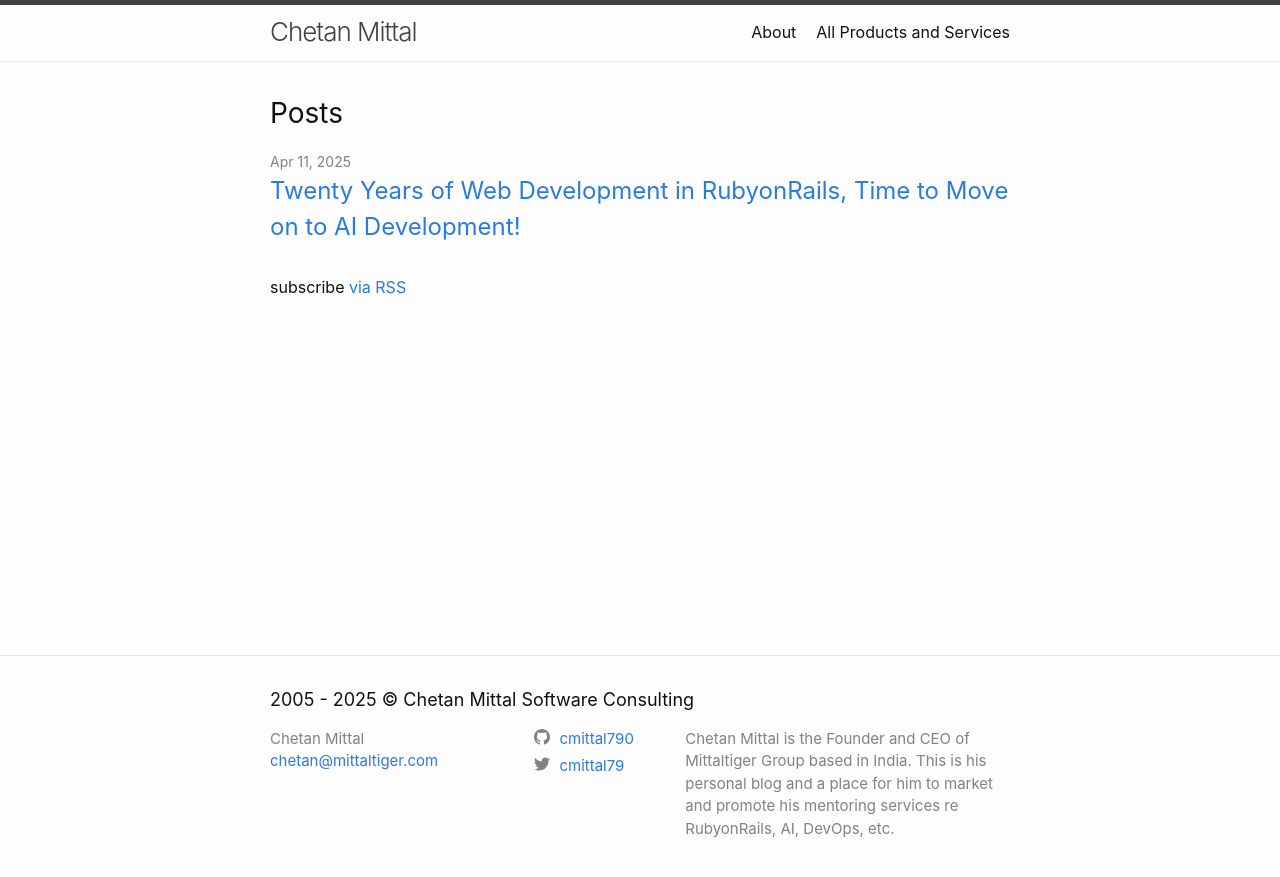
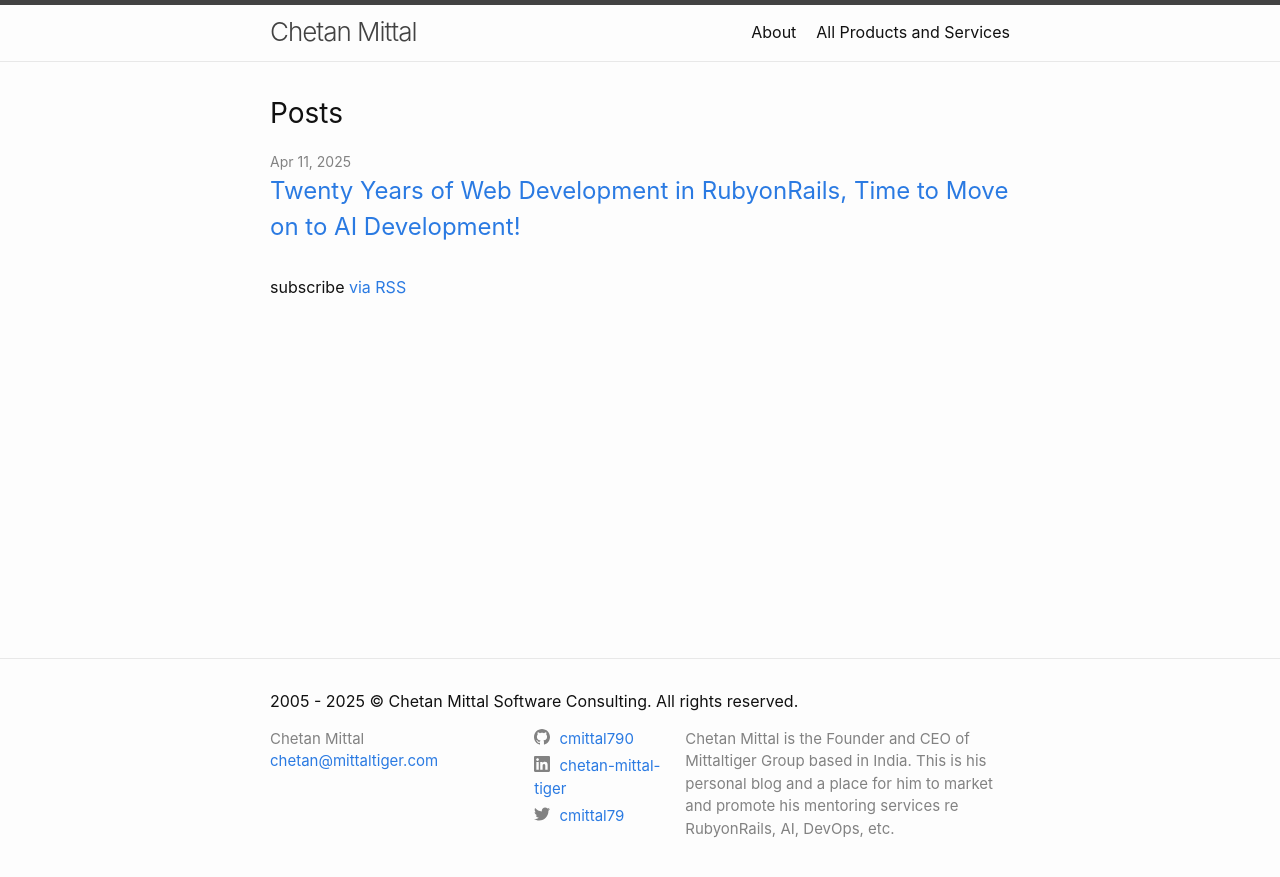
Before and after one commit to cmittal790/cmittal790.github.io, a Jekyll site: the page built from index.markdown, in a window 1280 px wide. Shown: the top 877 px of the page. Built offline with Jekyll 4.4.1, drawn with Linux system fonts in a browser that asks for light colours.

Commit message:
updated footer

```diff
--- a/_config.yml
+++ b/_config.yml
@@ -27,6 +27,7 @@ baseurl: "" # the subpath of your site, e.g. /blog
 url: "" # the base hostname & protocol for your site, e.g. http://example.com
 twitter_username: cmittal79
 github_username:  cmittal790
+linkedin_username: chetan-mittal-tiger
 
 # Build settings
 theme: minima
--- a/_includes/footer.html
+++ b/_includes/footer.html
@@ -2,7 +2,7 @@
   <data class="u-url" href="{{ "/" | relative_url }}"></data>
 
   <div class="wrapper">
-    <h2 class="footer-heading">2005 - {{ site.time | date: '%Y' }} &copy; Chetan Mittal Software Consulting</h2>
+    <h2 class="footer-heading">2005 - {{ site.time | date: '%Y' }} &copy; Chetan Mittal Software Consulting. All rights reserved.</h2>
 
     <div class="footer-col-wrapper">
       <div class="footer-col footer-col-1">
--- a/_sass/minima/_layout.scss
+++ b/_sass/minima/_layout.scss
@@ -111,7 +111,7 @@
 }
 
 .footer-heading {
-  @include relative-font-size(1.125);
+  @include relative-font-size(1);
   margin-bottom: $spacing-unit * 0.5;
 }
 
```
